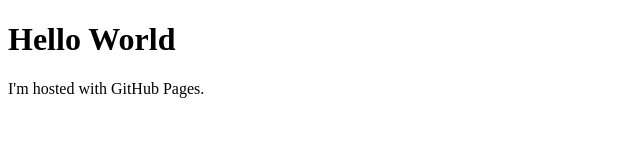
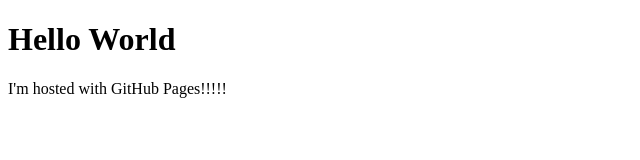
Before and after one commit to derekdevs/derekdevs.github.io, a plain HTML site: page helloworld.html in a window 1280 px wide. Shown: the full height of the page, 0-640 px from the left. Drawn offline with Linux system fonts and the light colour scheme.

Commit message:
test edit

```diff
--- a/helloworld.html
+++ b/helloworld.html
@@ -2,6 +2,6 @@
 <html>
 <body>
 <h1>Hello World</h1>
-<p>I'm hosted with GitHub Pages.</p>
+<p>I'm hosted with GitHub Pages!!!!!</p>
 </body>
 </html>
```
